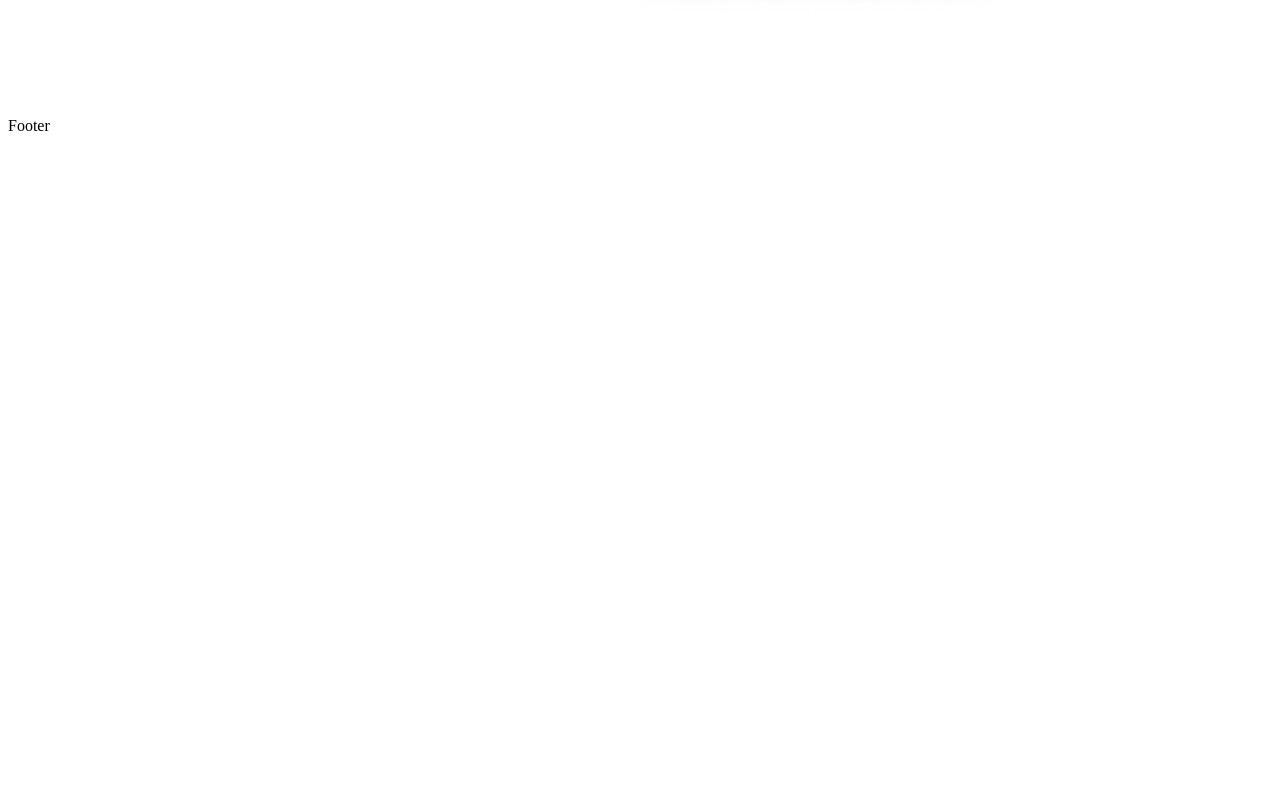
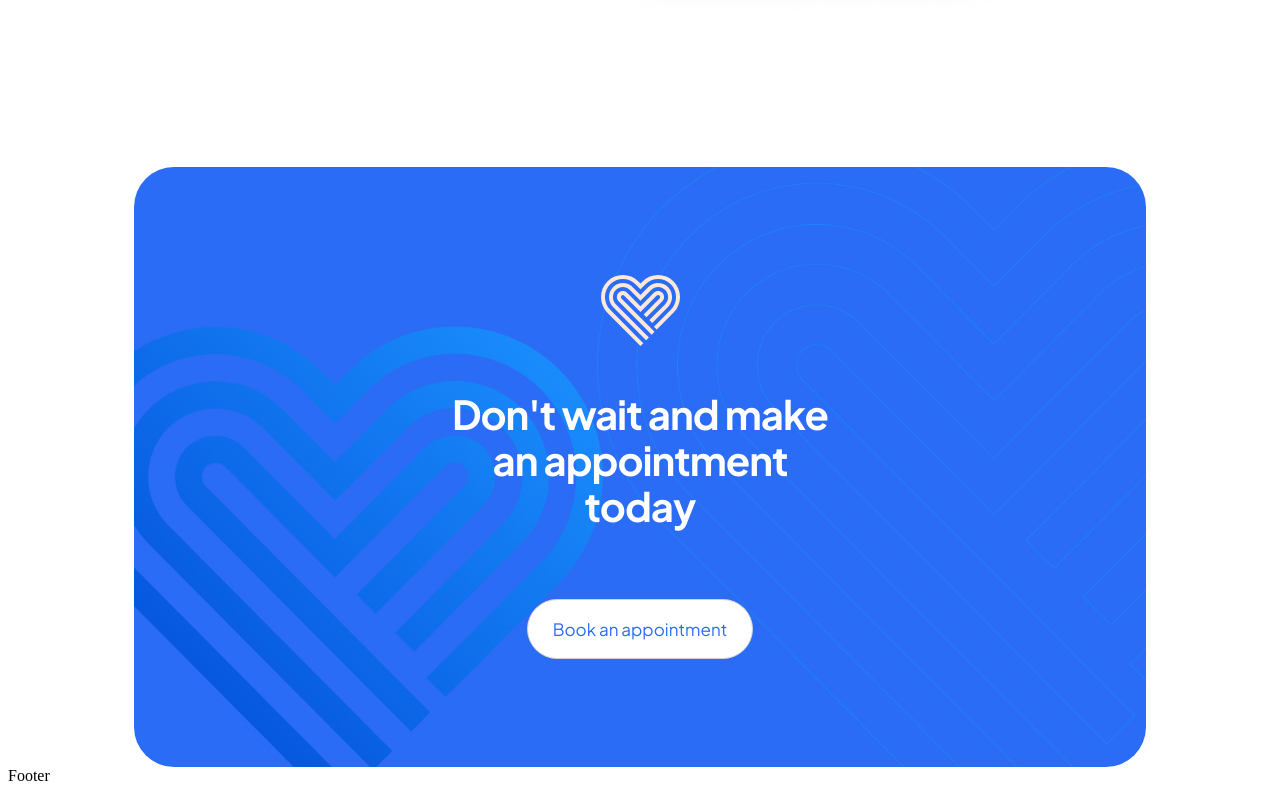
Before and after one commit to dyma-frost/my-react-project, a React (Create React App) app: page / in a window 1280 px wide. Shown: the part 5994-6787 px from the top of the page. Before the commit the page ends 6137 px from the top, so only its background shows below. Built offline with nearby package versions, Linux system fonts and the light colour scheme.

Commit message:
add 8th-of-main

```diff
--- a/src/components/MainPage/MainPage7.scss
+++ b/src/components/MainPage/MainPage7.scss
@@ -57,16 +57,16 @@
         background-image: url(../../../public/images/bedoctor-packages-pic2.webp);
         background-repeat: no-repeat;
         background-position: center;
-        position: relative;
+        // position: relative;
         .sticker {
             background-color: white;
             // border: 1px solid black;
-            width: 40%;
+            width: 370px;
             display: flex;
             align-items: center;
             border-radius: 20px;
-            position: absolute;
-            right: 0;
+            position: relative;
+            left: 62%;
             top: 56%;
             box-shadow: 20px 20px 40px 0px rgba(0, 0, 0, 0.1);
             .logo {
--- /dev/null
+++ b/src/components/MainPage/MainPage8.scss
@@ -0,0 +1,65 @@
+.eighth-block {
+    margin-top: 50px;
+    height: 600px;
+
+    display: flex;
+    justify-content: center;
+    // align-items: center;
+
+    .container {
+        font-family: 'Plus Jakarta Sans', sans-serif;
+        width: 80%;
+        background-image: url(../../../public/images/bedoctor-wrap-bg2.webp);
+        background-position: center;
+        background-size: cover;
+        background-attachment: fixed;
+        border-radius: 40px;
+        display: flex;
+        // flex-direction: column;
+        align-items: center;
+        justify-content: center;
+        .central-side {
+            max-width: 40%;
+            display: flex;
+            flex-direction: column;
+            align-items: center;
+            justify-content: center;
+        }
+        .logo {
+            width: 79px;
+            height: 71px;
+            background-image: url(../../../public/images/bedoctor-icon4.svg);
+            background-position: center;
+        }
+        .title {
+            margin-top: 45px;
+            color: white;
+            font-size: 40px;
+            line-height: 46px;
+            font-weight: 700;
+            letter-spacing: -1px;
+            text-align: center;
+        }
+        button {
+            margin-top: 30px;
+            // width: 180px;
+            height: 60px;
+
+            background-color: white;
+            font-family: 'Plus Jakarta Sans', sans-serif;
+            font-size: 17px;
+            padding: 16px 25px 16px 25px;
+            border-radius: 38px;
+            line-height: 15px;
+            color: #2b6cf5;
+            border: 1px solid lightgray;
+            transition: 0.5s;
+            cursor: pointer;
+
+            &:hover {
+                border: 2px solid #2b6cf5;
+                transition: 0.5s;
+            }
+        }
+    }
+}
--- /dev/null
+++ b/src/components/MainPage/MainPage8.tsx
@@ -0,0 +1,21 @@
+import './MainPage8.scss'
+
+type Props = {}
+const MainPage8 = (props: Props) => {
+    return (
+        <>
+            <div className="eighth-block">
+                <div className="container">
+                    <div className="central-side">
+                        <div className="logo"></div>
+                        <h3 className="title">
+                            Don't wait and make an appointment today
+                        </h3>
+                        <button>Book an appointment</button>
+                    </div>
+                </div>
+            </div>
+        </>
+    )
+}
+export default MainPage8
--- a/src/pages/Home.tsx
+++ b/src/pages/Home.tsx
@@ -5,6 +5,7 @@ import MainPage4 from "components/MainPage/MainPage4"
 import MainPage5 from "components/MainPage/MainPage5"
 import MainPage6 from "components/MainPage/MainPage6"
 import MainPage7 from "components/MainPage/MainPage7"
+import MainPage8 from "components/MainPage/MainPage8"
 
 type Props = {}
 const Home = (props: Props) => {
@@ -17,6 +18,7 @@ const Home = (props: Props) => {
             <MainPage5 />
             <MainPage6 />
             <MainPage7 />
+            <MainPage8 />
         </>
     )
 }
```
Also changed, not shown: public/images/bedoctor-icon4.svg (added), public/images/bedoctor-wrap-bg2.webp (added).
